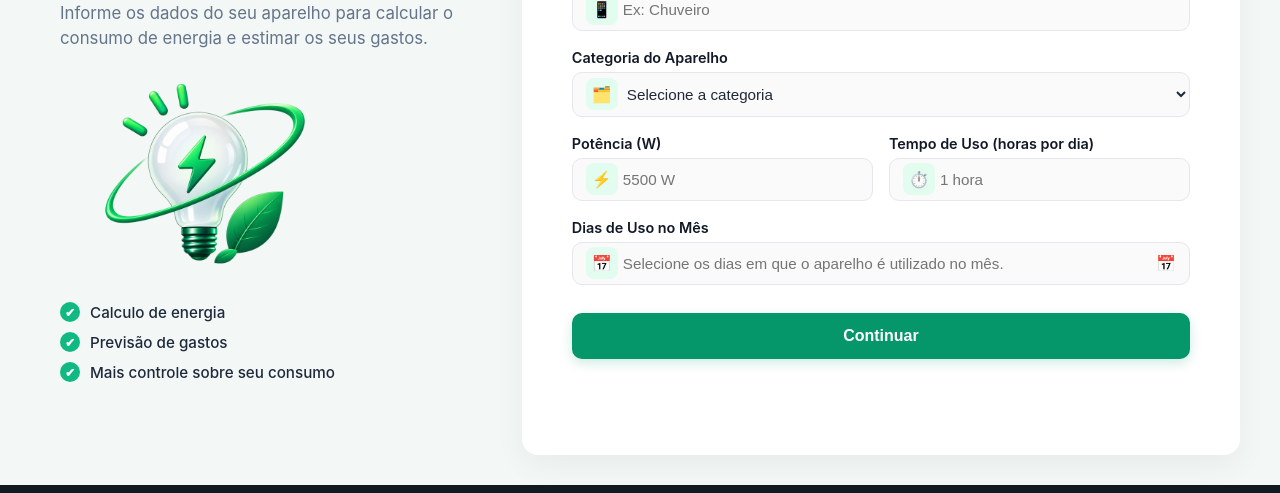
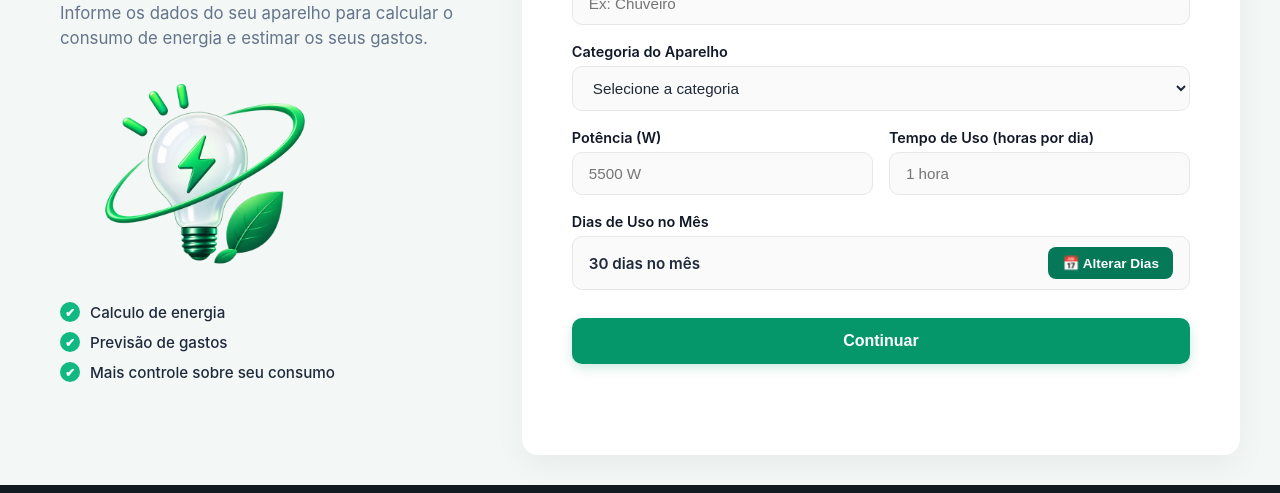
Before and after one commit to mnldev65/electriswift, a plain HTML site: page appDesktop.html in a window 1280 px wide. Shown: the part 307-800 px from the top of the page. Drawn offline with Linux system fonts and the light colour scheme.

Commit message:
acrescentando o botão calendario interativo

```diff
--- a/appDesktop.html
+++ b/appDesktop.html
@@ -1,11 +1,13 @@
 <!DOCTYPE html>
 <html lang="pt-br">
+
 <head>
     <meta charset="UTF-8">
     <meta name="viewport" content="width=device-width, initial-scale=1.0">
     <link rel="stylesheet" href="./css/appDesktop.css">
     <title>ElectriSwift | Soluções Energéticas Inteligentes</title>
 </head>
+
 <body>
     <header class="app-header">
         <div class="logo-wrapper">
@@ -25,10 +27,7 @@
             </li>
         </ul>
 
-        <button
-            id="drawer-restart-btn"
-            class="btn-action"
-            >Reiniciar
+        <button id="drawer-restart-btn" class="btn-action">Reiniciar
         </button>
     </header>
 
@@ -46,7 +45,8 @@
                     </p>
 
                     <div class="ilustracao-wrapper">
-                        <img src="./assets/lampadaverde.png" alt="Ilustração Lâmpada ElectriSwift" class="etapa01-ilustracao">
+                        <img src="./assets/lampadaverde.png" alt="Ilustração Lâmpada ElectriSwift"
+                            class="etapa01-ilustracao">
                     </div>
 
                     <ul class="etapa01-beneficios-esquerdo">
@@ -62,22 +62,12 @@
 
                     <form class="etapa01-direito-form">
                         <div class="input-group-custom">
-                            <label
-                                for="nome-aparelho" class="etapa01-direito-label"
-                            >Nome do Aparelho
-                            </label>
-
-                            <div class="input-with-icon">
-                                <span class="input-icon">📱</span>
+                            <label for="nome-aparelho" class="etapa01-direito-label">Nome do Aparelho</label>
                             <input type="text" id="nome-aparelho" name="nome-aparelho" placeholder="Ex: Chuveiro">
                         </div>
-                        </div>
 
-                        <!-- Categoria do Aparelho -->
                         <div class="input-group-custom">
                             <label for="categoria-aparelho" class="etapa01-direito-label">Categoria do Aparelho</label>
-                            <div class="input-with-icon">
-                                <span class="input-icon">🗂️</span>
                             <select id="categoria-aparelho" name="categoria-aparelho">
                                 <option value="" disabled selected>Selecione a categoria</option>
                                 <option value="cozinha">Cozinha</option>
@@ -86,38 +76,32 @@
                                 <option value="sala">Sala / Entretenimento</option>
                             </select>
                         </div>
-                        </div>
 
-                        <!-- Potência e Tempo de Uso (Lado a Lado) -->
                         <div class="informacoes-aparelho-grid">
                             <div class="input-group-custom">
                                 <label for="potencia" class="etapa01-direito-label">Potência (W)</label>
-                                <div class="input-with-icon">
-                                    <span class="input-icon">⚡</span>
                                 <input type="number" id="potencia" name="potencia" placeholder="5500 W">
-                                </div>
                             </div>
 
                             <div class="input-group-custom">
-                                <label for="tempo-uso" class="etapa01-direito-label">Tempo de Uso (horas por dia)</label>
-                                <div class="input-with-icon">
-                                    <span class="input-icon">⏱️</span>
+                                <label for="tempo-uso" class="etapa01-direito-label">Tempo de Uso (horas por
+                                    dia)</label>
                                 <input type="number" id="tempo-uso" name="tempo-uso" placeholder="1 hora">
-                                </div>
                             </div>
                         </div>
 
                         <!-- Dias de Uso no Mês -->
                         <div class="input-group-custom">
                             <label class="etapa01-direito-label">Dias de Uso no Mês</label>
-                            <div class="input-with-icon calendar-trigger">
-                                <span class="input-icon">📅</span>
-                                <input type="text" readonly placeholder="Selecione os dias em que o aparelho é utilizado no mês.">
-                                <span class="input-icon-right">📅</span>
+
+                            <div class="dias-uso-display-box" id="btn-abrir-calendario">
+                                <span id="dias-selecionados-texto">30 dias no mês</span>
+                                <button type="button" class="btn-alterar-dias">
+                                    📅 Alterar Dias
+                                </button>
                             </div>
                         </div>
 
-                        <!-- Botão Continuar -->
                         <button type="submit" class="btn-continuar-desktop">
                             Continuar
                         </button>
@@ -131,4 +115,5 @@
         <section class="Etapa04"></section>
     </main>
 </body>
+
 </html>
--- a/css/appDesktop.css
+++ b/css/appDesktop.css
@@ -3,7 +3,7 @@
   --accent-color: #10B981;     /* Verde Neon (Botões, Ícones, Títulos de Resultado) */
   --accent-color-hover: #059669; /* Verde Neon Hover (Mais escuro para efeito de hover) */
   --highlight-color: #E2FF4D;  /* Amarelo Limão/Elétrico (Destaques pontuais nos KPIs) */
-  --gradient:repeating-linear-gradient(to bottom right, #000  0%, var(--primary-color) 70%, var(--accent-color-hover)) 10%;
+
   /* --- CORES DE INTERFACE (UI) --- */
   --dark-bg: #121A21;          /* Preto Profundo (Fundo da Página Inteira) */
   --card-bg: #FFFFFF;          /* Branco (Fundo dos Cards/Conteúdo Principal) */
@@ -32,7 +32,7 @@ body {
 }
 
 .app-header {
-  background: repeating-linear-gradient(to right, #000  0%, var(--primary-color) 70%, var(--accent-color-hover)) 10%;
+  background: repeating-linear-gradient(to right, #000 0%, var(--primary-color) 70%, var(--accent-color-hover)) 10%;
   padding: 16px 32px;
   display: flex;
   flex-direction: row;
@@ -110,8 +110,7 @@ body {
 
 .etapa01-titulo,
 .etapa01-descricao,
-.etapa01-beneficio,
-.etapa01-direito-label{
+.etapa01-beneficio {
   color: var(--white);
 }
 
@@ -121,12 +120,12 @@ body {
   flex-direction: row;
   min-height: calc(100vh - 80px);
   width: 100%;
-  background-color: #F3F8F6; /* Fundo levemente esverdeado claro igual ao design */
+  background-color: #F3F8F6;
 }
 
 /* Lado Esquerdo */
 .container-etapa01-esquerdo {
-  background: transparent; /* Remove o gradiente pesado e deixa o fundo suave */
+  background: transparent;
   width: 42%;
   padding: 50px 60px;
   display: flex;
@@ -242,37 +241,10 @@ body {
   color: #111827;
 }
 
-/* Campos com Ícone Embutido */
-.input-with-icon {
-  position: relative;
-  display: flex;
-  align-items: center;
-}
-
-.input-icon {
-  position: absolute;
-  left: 14px;
-  font-size: 1rem;
-  background-color: #E2FCEF;
-  padding: 6px;
-  border-radius: 8px;
-  display: flex;
-  align-items: center;
-  justify-content: center;
-}
-
-.input-icon-right {
-  position: absolute;
-  right: 14px;
-  font-size: 1rem;
-  cursor: pointer;
-  color: var(--accent-color);
-}
-
-.input-with-icon input,
-.input-with-icon select {
+.container-etapa01-direito input,
+.container-etapa01-direito select {
   width: 100%;
-  padding: 12px 16px 12px 50px; /* Espaço para o ícone à esquerda */
+  padding: 12px 16px;
   background-color: #FAFAFA;
   border: 1px solid #E5E7EB;
   border-radius: 10px;
@@ -282,21 +254,61 @@ body {
   transition: all 0.2s;
 }
 
-.input-with-icon input:focus,
-.input-with-icon select:focus {
+.container-etapa01-direito input:focus,
+.container-etapa01-direito select:focus {
   border-color: var(--accent-color);
   background-color: var(--white);
   box-shadow: 0 0 0 3px rgba(16, 185, 129, 0.1);
 }
 
-/* Grid para Potência e Tempo de Uso lado a lado */
 .informacoes-aparelho-grid {
   display: grid;
   grid-template-columns: 1fr 1fr;
   gap: 16px;
 }
 
-/* Botão Continuar Estilizado */
+.dias-uso-display-box {
+  display: flex;
+  align-items: center;
+  justify-content: space-between;
+  background-color: #FAFAFA;
+  border: 1px solid #E5E7EB;
+  border-radius: 10px;
+  padding: 10px 16px;
+  font-size: 0.95rem;
+  color: #1F2937;
+  transition: all 0.2s;
+}
+
+.dias-uso-display-box:hover {
+  border-color: var(--accent-color);
+  background-color: var(--white);
+}
+
+#dias-selecionados-texto {
+  font-weight: 600;
+  color: #1E293B;
+}
+
+.btn-alterar-dias {
+  background-color: #047857;
+  color: var(--white);
+  border: none;
+  border-radius: 8px;
+  padding: 8px 14px;
+  font-size: 0.85rem;
+  font-weight: bold;
+  cursor: pointer;
+  display: flex;
+  align-items: center;
+  gap: 6px;
+  transition: background-color 0.2s ease;
+}
+
+.btn-alterar-dias:hover {
+  background-color: #065f46;
+}
+
 .btn-continuar-desktop {
   background-color: #059669;
   color: var(--white);
```
Lines whose indentation alone changed are shown as unchanged.
